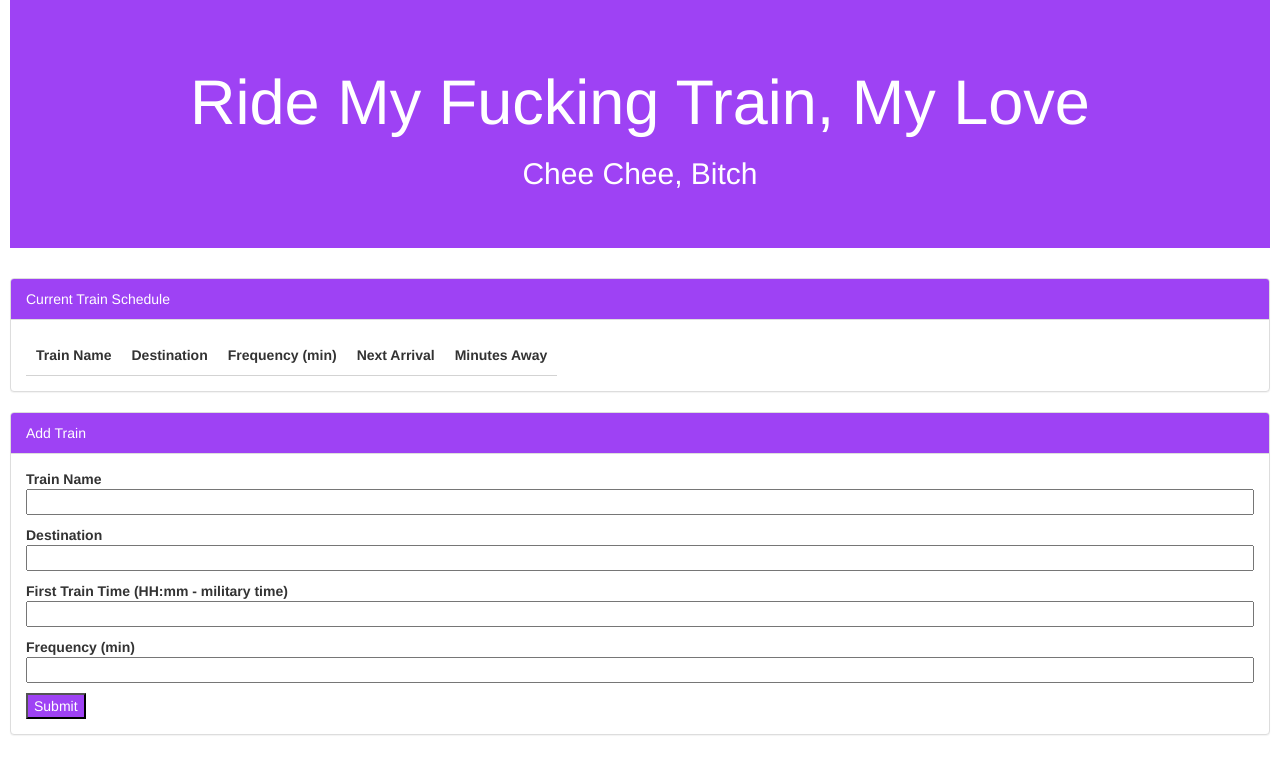
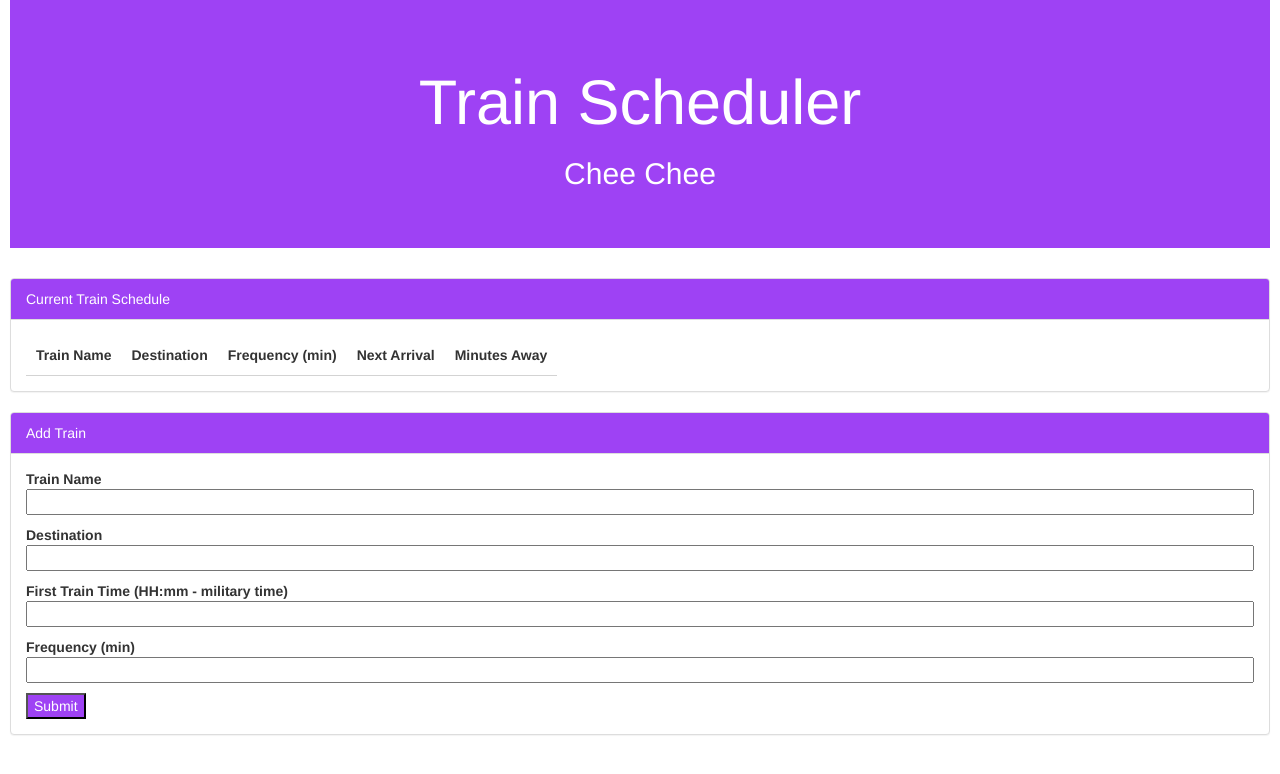
Before and after one commit to nagaseri/trainscheduler, a plain HTML site: page index.html in a window 1280 px wide. Drawn offline with nearby package versions, Linux system fonts and the light colour scheme; no server answers.

Commit message:
taking out the profanity in the HTML

```diff
--- a/index.html
+++ b/index.html
@@ -12,8 +12,8 @@
 </head>
 <body>
 	<div class="jumbotron">
-		<h1>Ride My Fucking Train, My Love</h1>
-		<h2>Chee Chee, Bitch</h2>
+		<h1>Train Scheduler</h1>
+		<h2>Chee Chee</h2>
 	</div>
 	<div class="panel panel-default">
 		<div class="panel-heading">Current Train Schedule</div>
```
